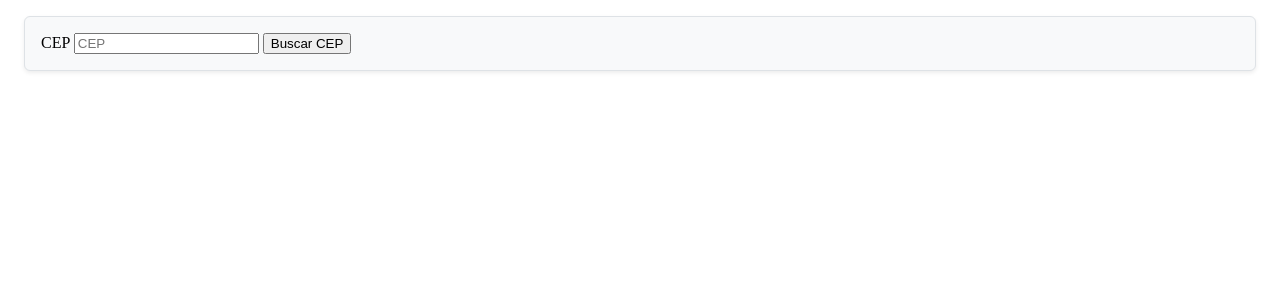
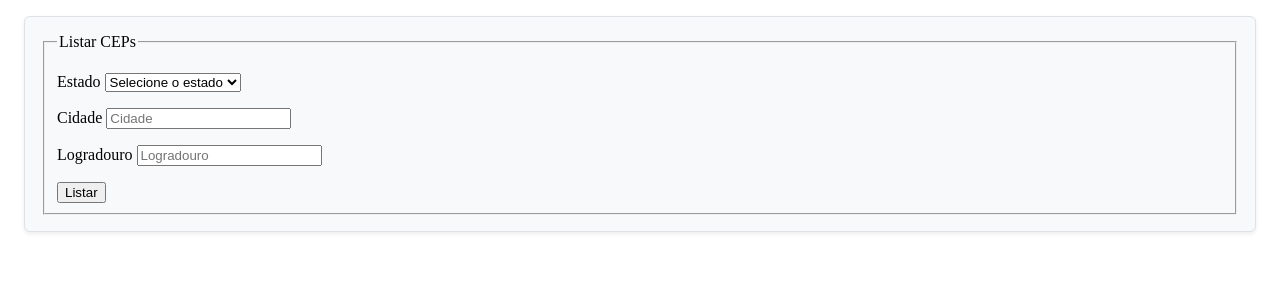
Before and after one commit to LeandrodaSilva/seb-django-app, a Django app: page / in a window 1280 px wide. Shown: the top 300 px of the page. Run offline with Django 4.2, Linux system fonts and the light colour scheme.

Commit message:
first commit

```diff
--- a/dapi/views.py
+++ b/dapi/views.py
@@ -4,8 +4,18 @@ from django.shortcuts import render
 # Create your views here.
 
 def index(request):
-    cep = request.GET.get('cep', '')
+    uf = request.GET.get('uf', '')
+    cidade = request.GET.get('cidade', '')
+    logradouro = request.GET.get('logradouro', '')
     return render(request, 'index.html', {
         'titulo': 'Formulário',
-        'cep': cep,
+        'selected_uf': uf,
+        'cidade': cidade,
+        'logradouro': logradouro,
+        'ufs': [
+            'AC', 'AL', 'AP', 'AM', 'BA', 'CE', 'DF', 'ES', 'GO',
+            'MA', 'MT', 'MS', 'MG', 'PA', 'PB', 'PR', 'PE',
+            'PI', 'RJ', 'RN', 'RS', 'RO', 'RR', 'SC', 'SP',
+            'SE', 'TO'
+        ]
     })
--- a/templates/index.html
+++ b/templates/index.html
@@ -9,10 +9,31 @@
 <body>
 <div class="card">
     <form action="/">
-        <label for="cep">CEP</label>
-        <input type="text" name="cep" id="cep" value="{{ cep }}" placeholder="CEP" required>
+        <fieldset>
+            <legend>Listar CEPs</legend>
 
-        <button type="submit">Buscar CEP</button>
+            <p>
+                <label for="uf">Estado</label>
+                <select name="uf" id="uf" required>
+                    <option value="" disabled selected>Selecione o estado</option>
+                    {% for uf in ufs %}
+                    <option value="{{ uf }}" {% if uf == selected_uf %}selected{% endif %}>{{ uf }}</option>
+                    {% endfor %}
+                </select>
+            </p>
+
+            <p>
+                <label for="cidade">Cidade</label>
+                <input type="text" name="cidade" id="cidade" value="{{ cidade }}" placeholder="Cidade" required>
+            </p>
+
+            <p>
+                <label for="logradouro">Logradouro</label>
+                <input type="text" name="logradouro" id="logradouro" value="{{ logradouro }}" placeholder="Logradouro" required>
+            </p>
+
+            <button type="submit">Listar</button>
+        </fieldset>
     </form>
 </div>
 </body>
```
Also changed, not shown: docker-compose.yml (added, +9 -0 lines), requirements.txt (added, +10 -0 lines), README.md (added), db.sqlite3 (added), 1 other file.
